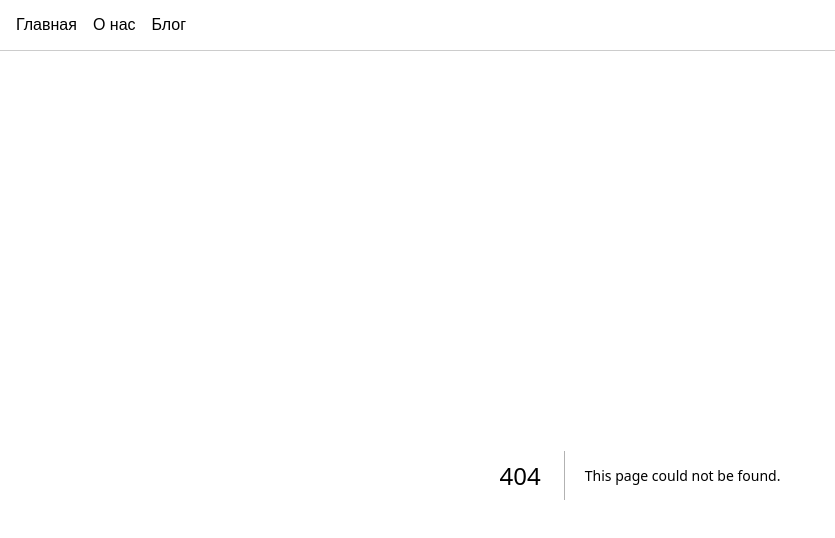
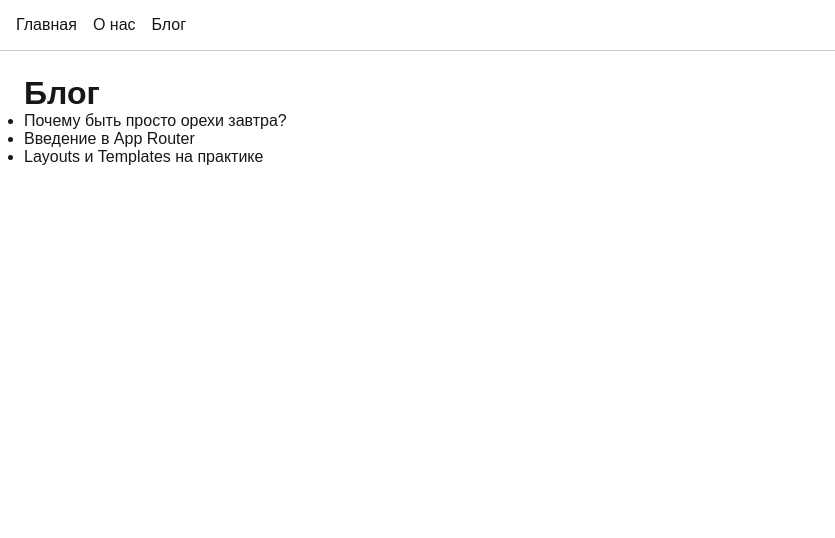
Before and after one commit to arseniytech/my-next-app, a Next.js app: page /blog in a window 1280 px wide. Before the commit this address had no page. Shown: the top 538 px of the page, without its empty margins (0-835 px from the left). Built offline with nearby package versions, Linux system fonts and the light colour scheme.

Commit message:
add blog list and dynamic posts

```diff
--- /dev/null
+++ b/app/blog/page.tsx
@@ -0,0 +1,27 @@
+import Link from 'next/link';
+
+interface Post {
+  id: string;
+  title: string;
+}
+
+export default function BlogPage() {
+  const posts: Post[] = [
+    { id: '1', title: 'Почему быть просто орехи завтра?' },
+    { id: '2', title: 'Введение в App Router' },
+    { id: '3', title: 'Layouts и Templates на практике' },
+  ];
+
+  return (
+    <div>
+      <h1>Блог</h1>
+      <ul>
+        {posts.map((post) => (
+          <li key={post.id}>
+            <Link href={`/blog/${post.id}`}>{post.title}</Link>
+          </li>
+        ))}
+      </ul>
+    </div>
+  );
+}
```
Also changed, not shown: app/blog/[id]/comments/[commentId]/page.tsx (added, +13 -0 lines), app/blog/[id]/page.tsx (added, +13 -0 lines), app/blog/[slug]/page.tsx (deleted, +0 -21 lines).
